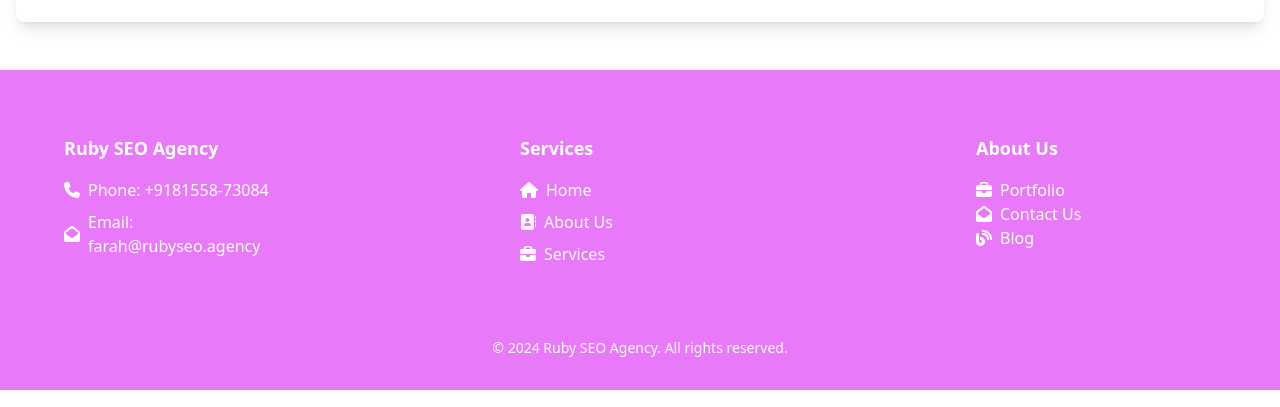
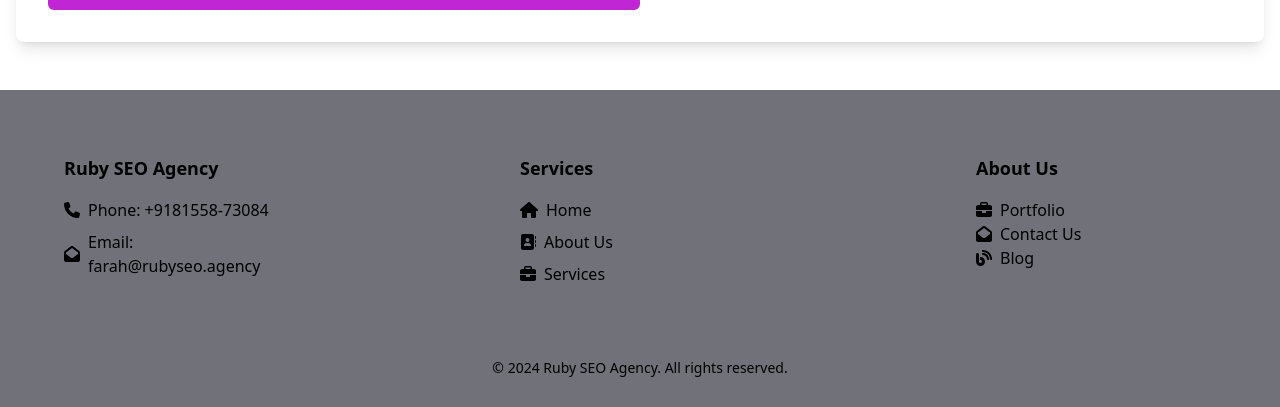
Before and after one commit to imaashishrana/Seoagency, a React (Vite) app: page / in a window 1280 px wide. Shown: the part 2340-2747 px from the top of the page. Built offline with nearby package versions, Linux system fonts and the light colour scheme.

Commit message:
changes theme color

```diff
--- a/src/MainLayout.jsx
+++ b/src/MainLayout.jsx
@@ -58,7 +58,7 @@ export default function MainLayout() {
       </div>
 
       {/* Navbar */}
-      <nav className="bg-fuchsia-400 text-white p-8 sticky top-0 z-40" style={{ top: 0 }}>
+      <nav className="bg-zinc-300 text-black p-8 sticky top-0 z-40" style={{ top: 0 }}>
         <div className="flex items-center justify-between">
           {/* Logo and Name */}
           <div className="flex items-center space-x-2">
@@ -66,7 +66,7 @@ export default function MainLayout() {
               <img
                 src="https://rubyseo.agency/wp-content/uploads/2024/07/R-1.png"
                 alt="Ruby SEO Agency Logo"
-                className="w-8 h-8 rounded-full md:w-10 md:h-10"
+                className="w-8 h-8  rounded-full md:w-10 md:h-10"
               />
               <span className="ml-2 text-2xl font-bold">
                 Ruby SEO Agency
--- a/src/pages/Footer.jsx
+++ b/src/pages/Footer.jsx
@@ -5,7 +5,7 @@ import { faPhone, faEnvelopeOpen, faHome, faAddressBook, faBriefcase, faBlog } f
 
 const Footer = () => {
   return (
-    <footer className="bg-fuchsia-400 text-white p-8">
+    <footer className="bg-zinc-500 text-black p-8">
       <div className="container mx-auto flex flex-wrap justify-between">
         <div className="w-full sm:w-1/2 lg:w-1/4 p-8">
           <h3 className="text-lg font-semibold">Ruby SEO Agency</h3>
@@ -80,7 +80,7 @@ const Footer = () => {
         </div>
       </div>
 
-      <div className="mt-8 flex flex-col sm:flex-row justify-center items-center bg-transparent text-white px-4">
+      <div className="mt-8 flex flex-col sm:flex-row justify-center items-center bg-transparent text-black px-4">
         <div className="text-sm mb-4 sm:mb-0">
           <p>&copy; {new Date().getFullYear()} Ruby SEO Agency. All rights reserved.</p>
         </div>
--- a/src/pages/Home.jsx
+++ b/src/pages/Home.jsx
@@ -32,7 +32,7 @@ export default function Home() {
     <main id="content" className="neve-main font-sans">
       <div className="container mx-auto px-4">
         <section
-          className="relative bg-cover bg-center min-h-screen flex flex-col justify-center items-center"
+          className="relative mt-5 bg-cover bg-center min-h-screen flex flex-col justify-center items-center"
           style={{ backgroundImage: `url(${main})` }}
         >
           <div className="absolute inset-0 bg-gradient-to-r from-fuchsia-500 via-blue-500 to-blue-200 opacity-80"></div>
```
